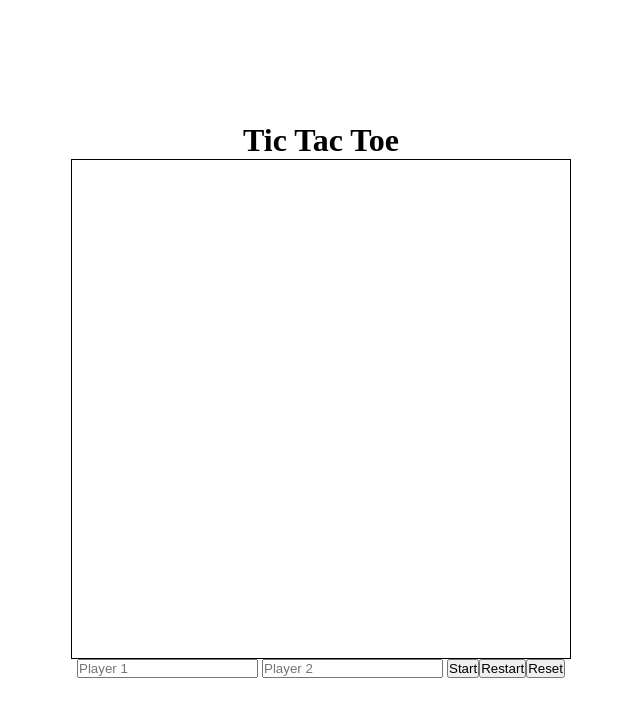
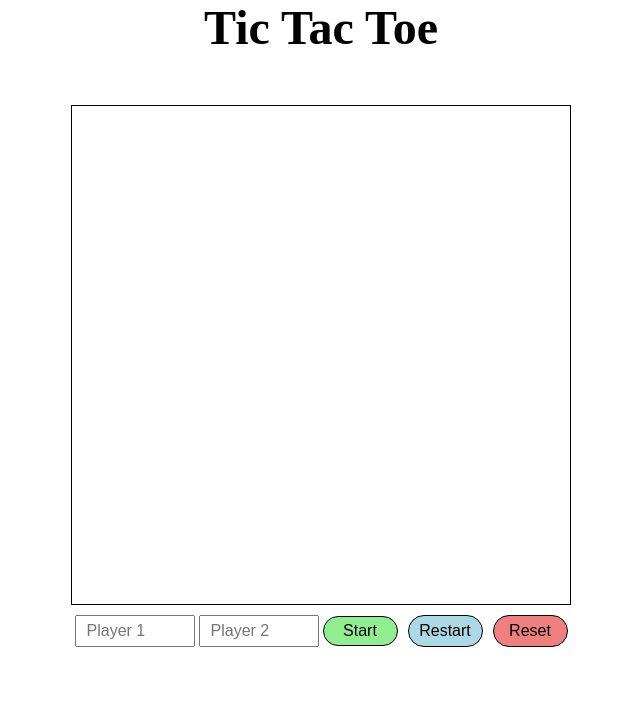
Before and after one commit to tushar-raven/tic-tac-toe, a website: page index.html in a window 1280 px wide. Shown: the whole page, without its empty margins (319-959 px from the left). Drawn offline with Linux system fonts and the light colour scheme.

Commit message:
add a basic UI

```diff
--- a/index.html
+++ b/index.html
@@ -9,7 +9,7 @@
     <script src="script.js" defer></script>
   </head>
   <body>
-    <h1>Tic Tac Toe</h1>
+    <h1 class="game-name">Tic Tac Toe</h1>
     <p class="winner"></p>
     <div class="game-board"></div>
     <div class="controls">
@@ -28,7 +28,7 @@
           placeholder="Player 2"
           required
         />
-        <button type="submit">Start</button>
+        <button class="start" type="submit">Start</button>
       </form>
       <button class="restart">Restart</button>
       <button class="reset">Reset</button>
--- a/script.js
+++ b/script.js
@@ -82,6 +82,8 @@ const Game = (() => {
       alert("Please enter player names");
       return;
     }
+    document.querySelector("#player1").setAttribute("disabled", "");
+    document.querySelector("#player2").setAttribute("disabled", "");
 
     GameBoard.CreateBoard();
 
--- a/style.css
+++ b/style.css
@@ -5,7 +5,7 @@
 }
 
 body {
-  height: 100vh;
+  height: 100%;
   width: 100vw;
   display: flex;
   flex-direction: column;
@@ -13,10 +13,21 @@ body {
   align-items: center;
 }
 
+.game-name {
+  font-weight: bold;
+  font-size: 48px;
+}
+
+.winner {
+  height: 40px;
+  font-size: 32px;
+  font-family: Arial, Helvetica, sans-serif;
+}
 .game-board {
   display: grid;
   grid-template-columns: repeat(3, 1fr);
   grid-template-rows: repeat(3, 1fr);
+  margin: 10px;
   height: 500px;
   width: 500px;
   border: 1px solid black;
@@ -32,4 +43,35 @@ body {
 
 .controls {
   display: flex;
+  gap: 10px;
 }
+
+input {
+  width: 120px;
+  padding: 5px 10px;
+  font-size: 16px;
+}
+
+button {
+  padding: 5px 10px;
+  font-size: 16px;
+  border: 1px solid black;
+  border-radius: 20px;
+  width: 75px;
+}
+
+button:hover {
+  background-color: white;
+}
+
+.start {
+  background-color: lightgreen;
+}
+
+.restart {
+  background-color: lightblue;
+}
+
+.reset {
+  background-color: lightcoral;
+}
```
